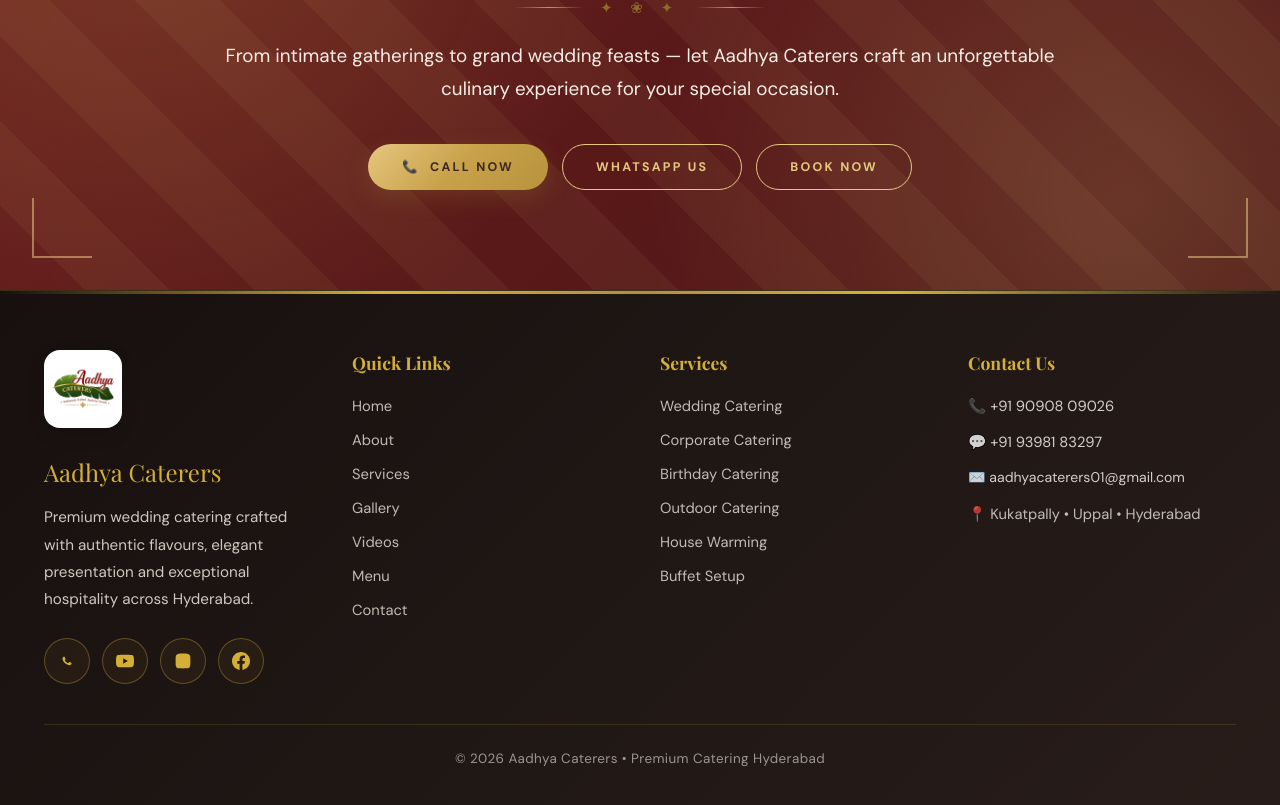
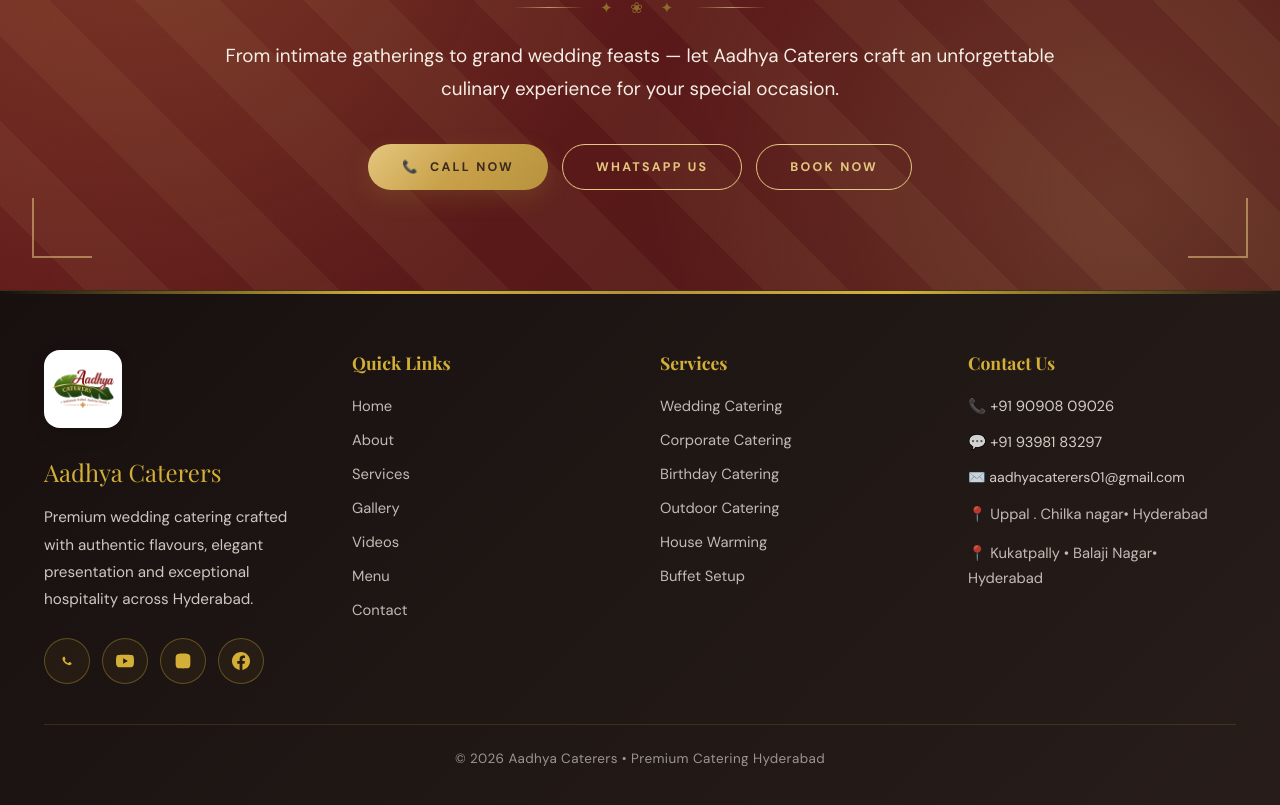
Before and after one commit to AadhyaCaterers/aadhya-caterers, a React (Create React App) app: page / in a window 1280 px wide. Shown: the part 8970-9775 px from the top of the page. Built offline with nearby package versions, Linux system fonts and the light colour scheme; the HTML template or start-up script is replaced by a standard one; a web font is replaced by a local one.

Commit message:
Update Footer.jsx

```diff
--- a/src/components/Footer.jsx
+++ b/src/components/Footer.jsx
@@ -380,8 +380,20 @@
                   lineHeight: 1.7,
                 }}
               >
-                📍 Kukatpally • Uppal • Hyderabad
+                📍 Uppal . Chilka nagar• Hyderabad
               </p>
+<p
+                style={{
+                  color:
+                    'rgba(255,251,242,0.72)',
+                  fontFamily: '"DM Sans"',
+                  fontSize: '0.92rem',
+                  lineHeight: 1.7,
+                }}
+              >
+                📍 Kukatpally • Balaji Nagar• Hyderabad
+              </p>
+
             </div>
           </div>
         </div>
```
